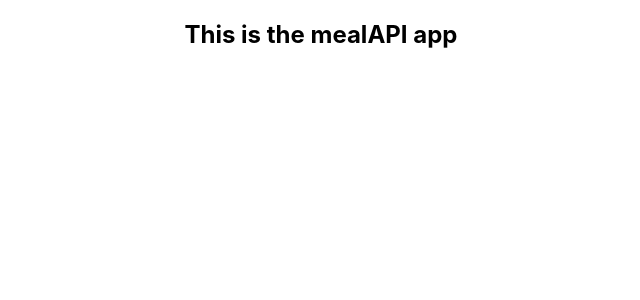
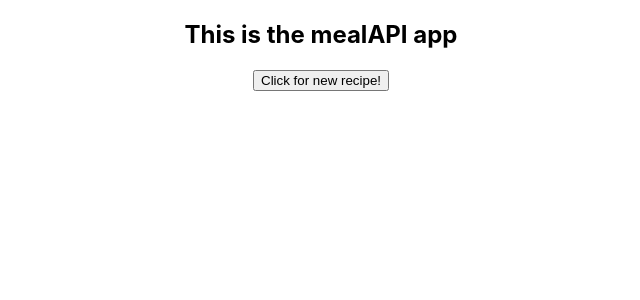
Before and after one commit to twdykes7/consume-mealAPI, a React (Create React App) app: page / in a window 1280 px wide. Shown: the top 300 px of the page, without its empty margins (319-959 px from the left). Built offline with nearby package versions, Linux system fonts and the light colour scheme.

Commit message:
Add useState, useCallback and fetch for rendering mealAPI

```diff
--- a/src/App.js
+++ b/src/App.js
@@ -1,11 +1,42 @@
-import React from 'react';
-// import logo from './logo.svg';
+import React, { useState, useCallback } from 'react';
+
 import './App.css';
 
 function App() {
+  const [meal, setMeal] = useState(null);
+
+  const fetchMealHandler = useCallback( async () => {
+
+    try {
+      const response = await fetch("https://www.themealdb.com/api/json/v1/1/random.php");
+
+      if (response.status !== 200) {
+        throw new Error ('Something backfired!');
+      }
+
+      const data = await response.json();
+      const meal = data.meals[0];
+      console.log(meal)
+
+      const trimmedMealObj = {};
+
+      for ( const property in meal ) {
+        if (`${meal[property]}`) {
+          //console.log(`${property} `, `${meal[property]} ` )
+          trimmedMealObj[`${property}`] = `${meal[property]}`;
+        }
+      }
+      console.log(trimmedMealObj);
+
+    }  catch (error) {
+      console.log(error.message)
+    }
+  }, []);
+
   return (
     <div className="App">
       <h2>This is the mealAPI app</h2>
+      <button onClick={fetchMealHandler}>Click for new recipe!</button>
     </div>
   );
 }
```
